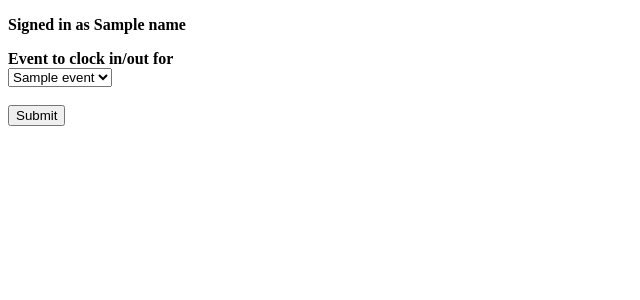
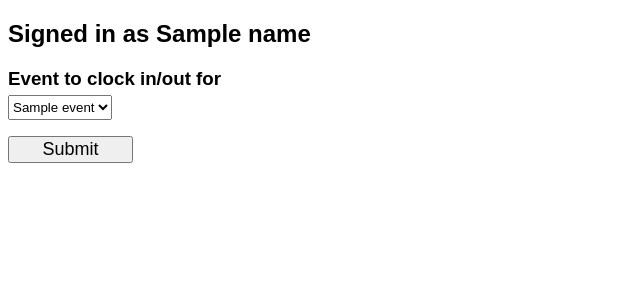
Before and after one commit to jla524/volunteer-hours, a Flask app: template volunteer_hours/templates/action.html in a window 1280 px wide. Shown: the top 300 px of the page, without its empty margins (0-640 px from the left). Run offline with Flask 2, Linux system fonts and the light colour scheme; the template is opened without the code that fills it: most values are stand-ins (such as "Sample title", 1, 10 or a date in 2020); parts of the project's set-up code (start-up, migrations or seed data) failed here and were passed over.

Commit message:
Increase font and button sizes

```diff
--- /dev/null
+++ b/volunteer_hours/static/css/style.css
@@ -0,0 +1,38 @@
+div {
+	margin-bottom: 16px;
+}
+
+h1 {
+	font-family: Arial, Helvetica, sans-serif;
+}
+
+h2 {
+	font-family: Arial, Helvetica, sans-serif;
+}
+
+h3 {
+	margin-bottom: 5px;
+	font-family: Arial, Helvetica, sans-serif;
+}
+
+p {
+	margin: 0px;
+	font-family: Arial, Helvetica, sans-serif;
+}
+
+label {
+	margin-bottom: 0px;
+}
+
+select {
+	height: 25px;
+}
+
+option {
+	height: 80px;
+}
+
+input {
+	width: 125px;
+	font-size: 18px;
+}
--- a/volunteer_hours/templates/action.html
+++ b/volunteer_hours/templates/action.html
@@ -3,20 +3,19 @@
     <head>
         <meta charset='UTF-8'>
         <title>Clock in/out</title>
+		<link rel='stylesheet' type='text/css' href={{url_for('static', filename='css/style.css')}}>
     </head>
     <body>
         <form id='sent' action='/sent'>
-			<p><b>Signed in as {{name}}</b></p>
+			<h2><b>Signed in as {{name}}</b></h2>
             <div>
-                <label for='event'><b>Event to clock in/out for</b></label>
-                <br>
+				<h3><label for='event'><b>Event to clock in/out for</b></label></h3>
                 <select id='event' name='event' method='GET' action='/'>
                     {% for event in events %}
                         <option value="{{event}}">{{event}}</option>
                     {% endfor %}
                 </select>
             </div>
-            <br>
             <input type='submit' id='submit-btn' name='submit-btn'>
         </form>
     </body>
--- a/volunteer_hours/templates/sent.html
+++ b/volunteer_hours/templates/sent.html
@@ -3,9 +3,12 @@
     <head>
         <meta charset='UTF-8'>
         <title>Sent</title>
+		<link rel='stylesheet' type='text/css' href={{url_for('static', filename='css/style.css')}}>
     </head>
     <body>
-		<p>{{message}}</p>
+		<div>
+			<h2>{{message}}</h2>
+		</div>
 		<form id='form' action='/' hidden>
 			<input type='submit' id='return-btn' name='return-btn'>
 		</form>
```
Also changed, not shown: volunteer_hours/templates/index.html (+12 -16 lines).
